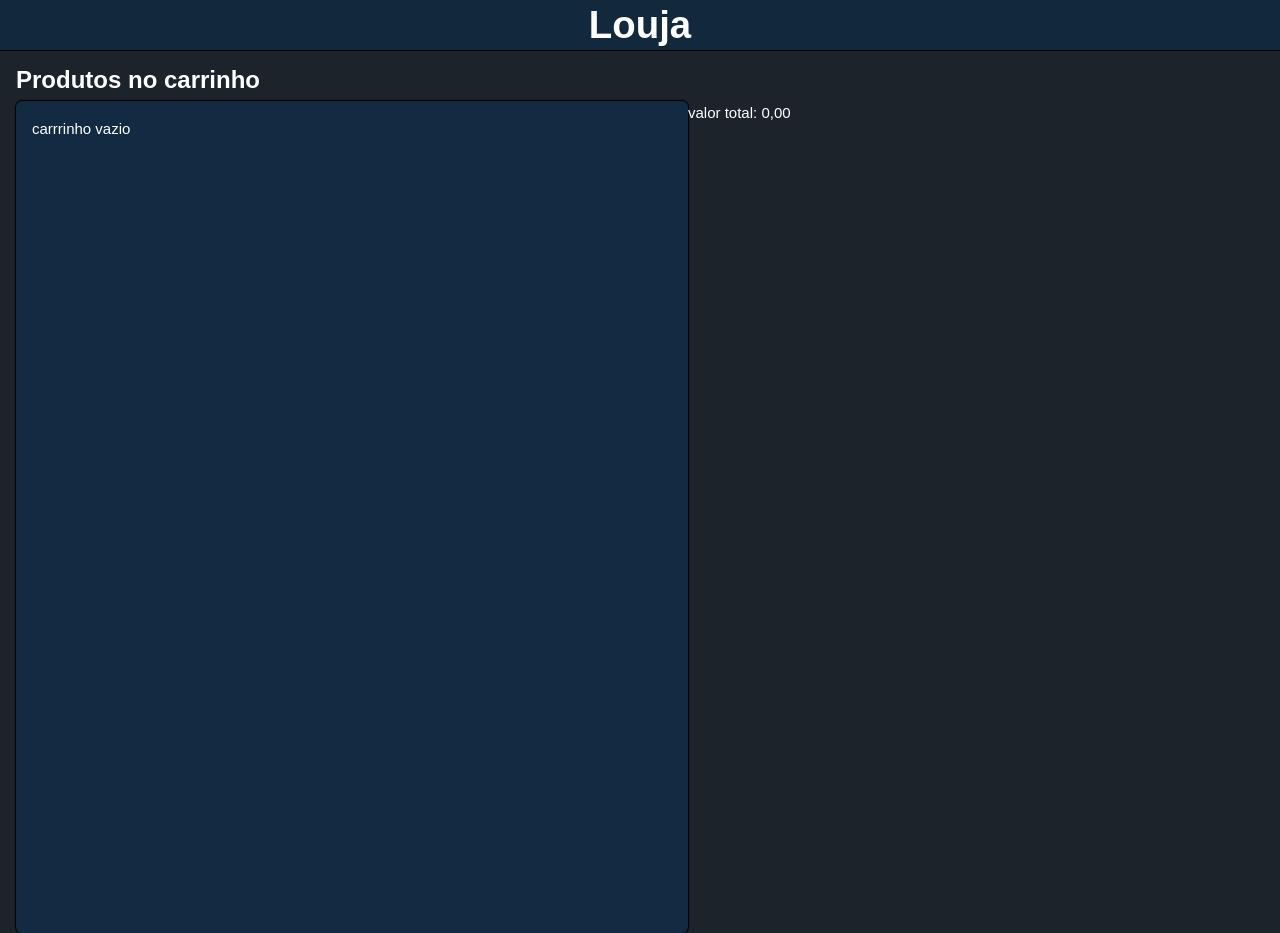
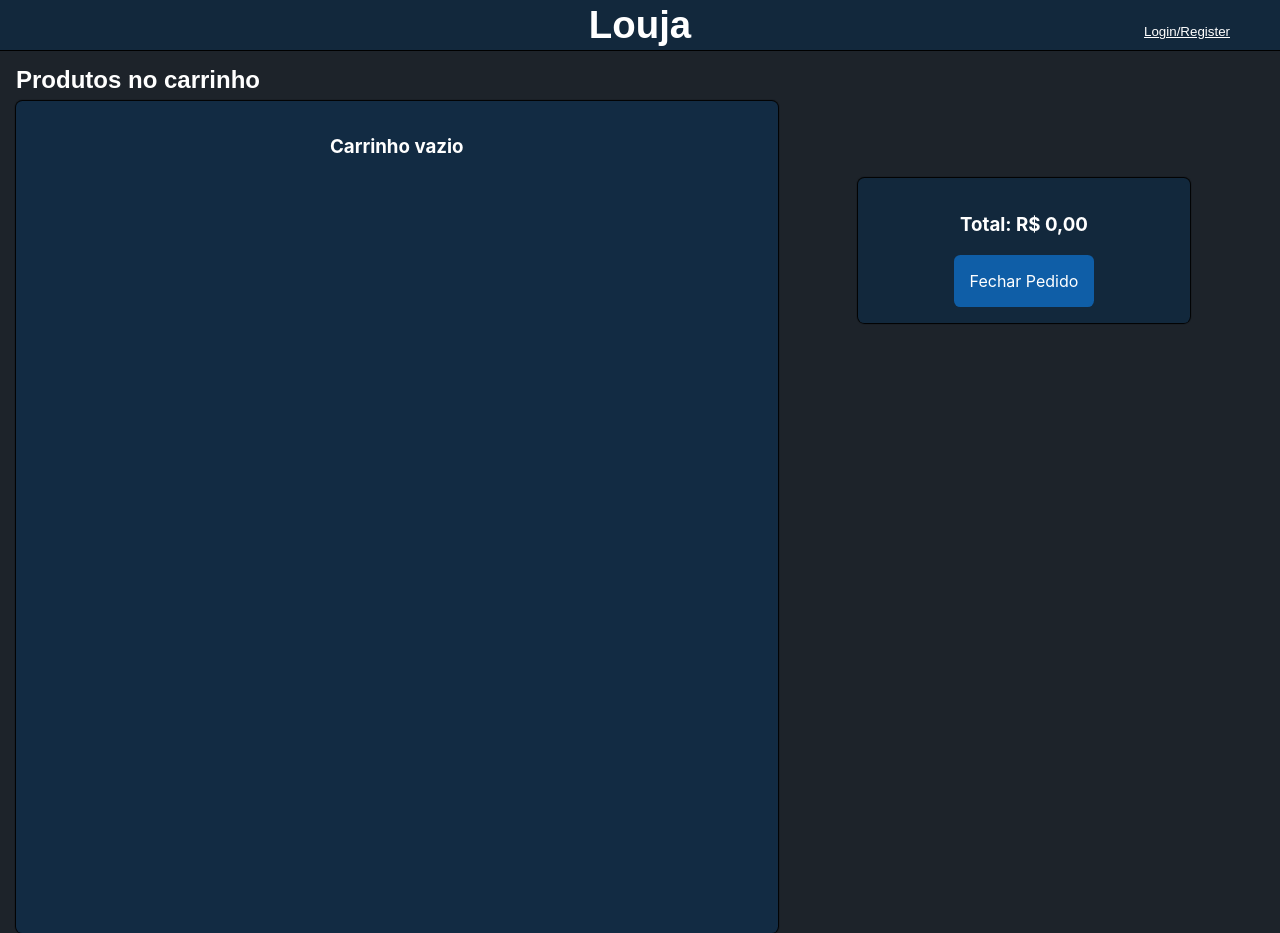
Before and after one commit to IranSS/Louja, a React (Vite) app in the folder frontend/loja-frontend/: page /carrinho in a window 1280 px wide. Built offline with nearby package versions, Linux system fonts and the light colour scheme.

Commit message:
Update: Style atualizado

```diff
--- a/frontend/loja-frontend/src/Pages/Principal/CarrinhoPage.jsx
+++ b/frontend/loja-frontend/src/Pages/Principal/CarrinhoPage.jsx
@@ -1,4 +1,5 @@
 import CarrinhoComponent from "../../components/CarrinhoComponent";
+import CarrinhoProcessarPedido from "../../components/CarrinhoProcessarPedido";
 import Home from "./Home";
 
 import "./../../Styles/HomeStyle.css";
@@ -6,8 +7,11 @@ import "./../../Styles/HomeStyle.css";
 function CarrinhoPage() {
   return (
     <div>
-      <Home textLoginOrUser={true}></Home>
-      <CarrinhoComponent></CarrinhoComponent>
+      <Home loginOrShopping={true}></Home>
+      <div className="ProcessarPedido">
+        <CarrinhoComponent></CarrinhoComponent>
+        <CarrinhoProcessarPedido></CarrinhoProcessarPedido>
+      </div>
     </div>
   );
 }
--- a/frontend/loja-frontend/src/Pages/Principal/Search.jsx
+++ b/frontend/loja-frontend/src/Pages/Principal/Search.jsx
@@ -4,7 +4,7 @@ import SearchProduto from "../../components/SearchProduto";
 function Search() {
   return (
     <div>
-      <Home textLoginOrUser={true}></Home>
+      <Home loginOrShopping={true}></Home>
       <SearchProduto />
     </div>
   );
--- a/frontend/loja-frontend/src/Styles/CarrinhoStyle.css
+++ b/frontend/loja-frontend/src/Styles/CarrinhoStyle.css
@@ -1,15 +1,26 @@
+h3 {
+  font-family: "Inter", sans-serif;
+}
 ul {
   padding: 0;
+  width: 100%;
+}
+.container-principal-carrinho-component {
+  display: flex;
+  flex-direction: column;
+  width: 60%;
+}
+.lista-produtos {
+  width: 100%;
 }
 .descricao {
   width: 80%;
 }
 .carrinho {
   height: 50rem;
-  width: 50%;
+  width: 95%;
   display: flex;
   flex-direction: row;
-  align-items: baseline;
   padding: 1rem;
   background-color: #122b43;
   overflow-y: auto;
@@ -17,19 +28,26 @@ ul {
   margin-left: 1rem;
   box-shadow: 0px 0px 1px 1px black;
 }
+.carrinho > h3 {
+  width: 100%;
+  display: flex;
+  flex-direction: row;
+  justify-content: center;
+}
 .produtoNoCarrinho {
+  width: 100%;
   background-color: #12283c;
   display: flex;
   align-items: center;
   padding: 1rem;
   margin-bottom: 0.5rem;
   border-radius: 0.4rem;
-  width: 100%;
   box-shadow: 0px 0px 1px 1px black;
 }
 .ProdutoInfos {
   display: flex;
   flex-direction: column;
+  width: 100%;
 }
 .ProdutoInfos > .valorProduto {
   margin-top: 1rem;
@@ -60,3 +78,36 @@ ul {
   border-radius: 0.4rem;
   cursor: pointer;
 }
+.Container-processar {
+  display: flex;
+  justify-content: center;
+  align-items: center;
+  flex: 1;
+  height: 50vh;
+}
+.campo-processar-predido {
+  width: 300px;
+  align-items: center;
+  display: flex;
+  flex-direction: column;
+  background-color: #12283c;
+  box-shadow: 0px 0px 1px 1px black;
+  padding: 1rem;
+  border-radius: 0.4rem;
+}
+.button-processar-pedido {
+  box-sizing: border-box;
+  padding: 1rem;
+  border-radius: 0.4rem;
+  cursor: pointer;
+  background-color: #0f5ea7;
+  border: none;
+  font-family: "Inter", sans-serif;
+  font-size: medium;
+  color: white;
+}
+
+.ProcessarPedido {
+  display: flex;
+  flex-direction: row;
+}
--- a/frontend/loja-frontend/src/components/CarrinhoComponent.jsx
+++ b/frontend/loja-frontend/src/components/CarrinhoComponent.jsx
@@ -6,7 +6,6 @@ import "./../Styles/CarrinhoStyle.css";
 
 function CarrinhoComponent() {
   const { cartItems, atualizarCarrinho } = useCart();
-  const total = cartItems.reduce((sum, item) => sum + item.preco, 0);
 
   useEffect(() => {
     console.log("Carrinho carregado:", cartItems);
@@ -18,7 +17,7 @@ function CarrinhoComponent() {
   }
 
   return (
-    <div>
+    <div className="container-principal-carrinho-component">
       <h2
         style={{
           marginTop: "1rem",
@@ -28,15 +27,10 @@ function CarrinhoComponent() {
       >
         Produtos no carrinho
       </h2>
-      <div
-        style={{
-          display: "flex",
-          flexDirection: "center",
-        }}
-      >
+      <div className="lista-produtos">
         <div className="carrinho">
           {cartItems.length === 0 ? (
-            <p>carrrinho vazio</p>
+            <h3>Carrinho vazio</h3>
           ) : (
             <>
               <ul>
@@ -69,9 +63,6 @@ function CarrinhoComponent() {
             </>
           )}
         </div>
-        <div>
-          <p>valor total: {total.toFixed(2).replace(".", ",")}</p>
-        </div>
       </div>
     </div>
   );
--- /dev/null
+++ b/frontend/loja-frontend/src/components/CarrinhoProcessarPedido.jsx
@@ -0,0 +1,15 @@
+import { useCart } from "./CarrinhoContext";
+
+function CarrinhoProcessarPedido() {
+  const { cartItems } = useCart();
+  const total = cartItems.reduce((sum, item) => sum + item.preco, 0);
+  return (
+    <div className="Container-processar">
+      <div className="campo-processar-predido">
+        <h3>Total: R$ {total.toFixed(2).replace(".", ",")}</h3>
+        <button className="button-processar-pedido">Fechar Pedido</button>
+      </div>
+    </div>
+  );
+}
+export default CarrinhoProcessarPedido;
--- a/frontend/loja-frontend/src/components/SideBar.jsx
+++ b/frontend/loja-frontend/src/components/SideBar.jsx
@@ -8,6 +8,7 @@ function SideBar({ isOpen, toggleSlideBar }) {
   const navigate = useNavigate();
 
   const clickHandle = () => {
+    navigate("/");
     logout();
     window.location.reload();
   };
```
